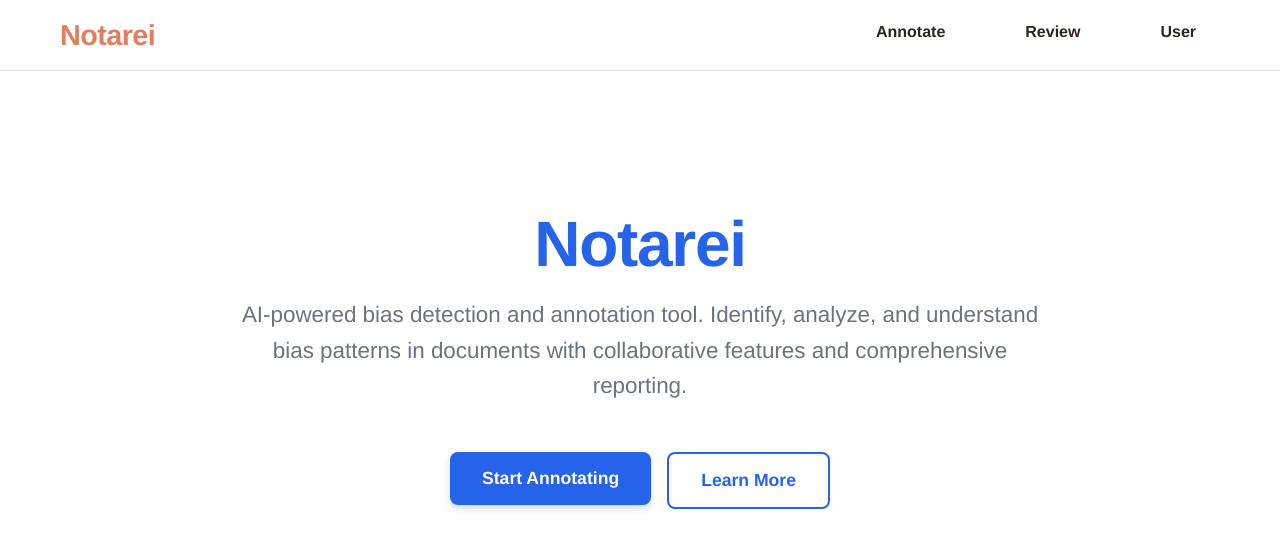
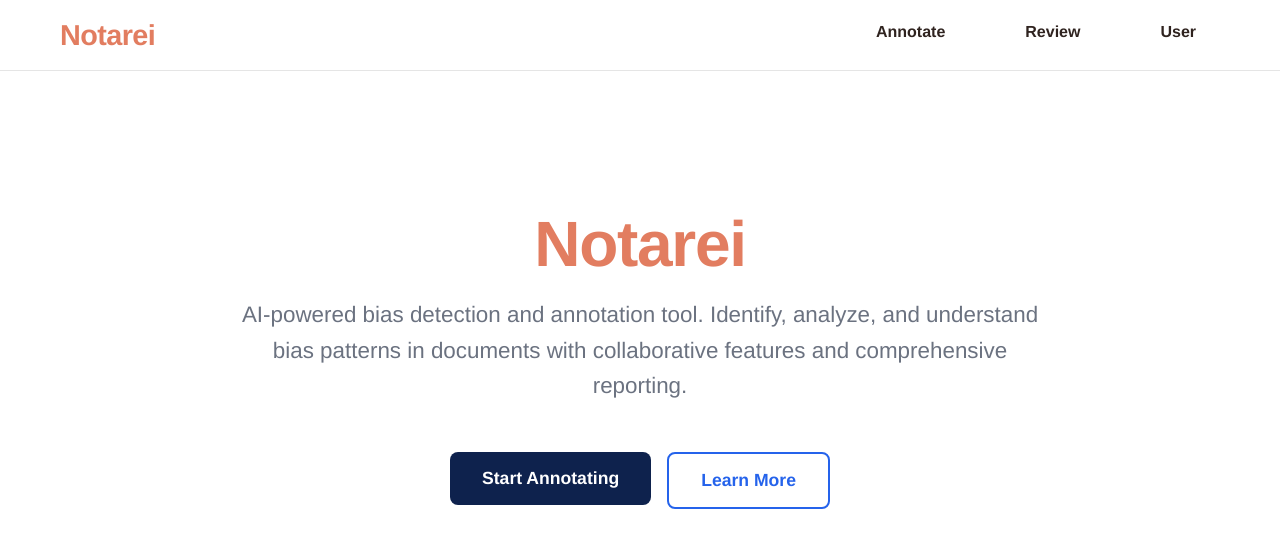
Before and after one commit to jeffreyft3/Notarei, a Next.js app: page / in a window 1280 px wide. Shown: the top 550 px of the page. Built offline with nearby package versions, Linux system fonts and the light colour scheme; a web font is replaced by a local one.

Commit message:
stylingFixes

```diff
--- a/src/app/review/page.jsx
+++ b/src/app/review/page.jsx
@@ -16,7 +16,7 @@ const ReviewPage = () => {
       <h1 style={{
         fontSize: '3rem',
         marginBottom: '1rem',
-        color: '#2563eb',
+        color: 'rgb(226, 125, 96)',
         fontWeight: '700'
       }}>
         Review
--- a/src/app/user/page.jsx
+++ b/src/app/user/page.jsx
@@ -16,7 +16,7 @@ const UserPage = () => {
       <h1 style={{
         fontSize: '3rem',
         marginBottom: '1rem',
-        color: '#2563eb',
+        color: 'rgb(226, 125, 96)',
         fontWeight: '700'
       }}>
         User Profile
--- a/src/components/ui/HeroSection.jsx
+++ b/src/components/ui/HeroSection.jsx
@@ -33,7 +33,7 @@ const AnimatedTitle = ({ children }) => {
       style={{
         fontSize: '4rem',
         marginBottom: '1rem',
-        color: '#2563eb',
+        color: '#E27D60',
         fontWeight: '700',
         letterSpacing: '-0.02em'
       }}
--- a/src/components/ui/InteractiveButton.jsx
+++ b/src/components/ui/InteractiveButton.jsx
@@ -20,9 +20,8 @@ const InteractiveButton = ({
 
   const variants = {
     primary: {
-      background: '#2563eb',
+      background: '#0e224dff',
       color: 'white',
-      boxShadow: '0 4px 6px rgba(37, 99, 235, 0.2)',
       border: 'none'
     },
     secondary: {
@@ -55,7 +54,7 @@ const InteractiveButton = ({
         }}
         whileHover={hoverVariants[variant]}
         whileTap={{ scale: 0.98 }}
-        transition={{ type: "spring", stiffness: 400, damping: 17 }}
+        transition={{ type: "spring", stiffness: 400, damping: 17, duration: 0.2 }}
         className={className}
       >
         {children}
```
